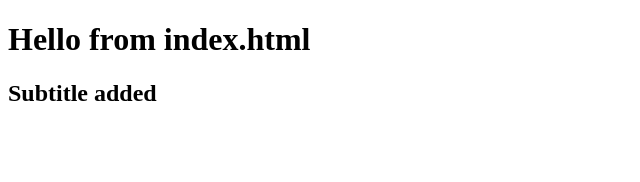
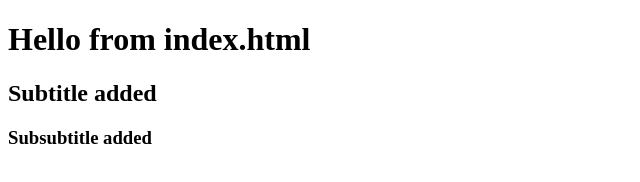
Before and after one commit to woogonchung/temp1, a plain HTML site: page index.html in a window 1280 px wide. Shown: the whole page, without its empty margins (0-640 px from the left). Drawn offline with Linux system fonts and the light colour scheme.

Commit message:
Adds subsubtitle (h3)

```diff
--- a/index.html
+++ b/index.html
@@ -4,5 +4,6 @@
 <body>
   <h1>Hello from index.html</h1>
   <h2>Subtitle added</h2>
+  <h3>Subsubtitle added</h3>
 </body>
 </html>
```
